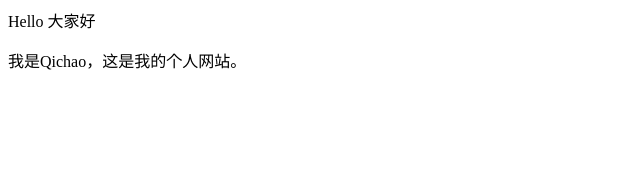
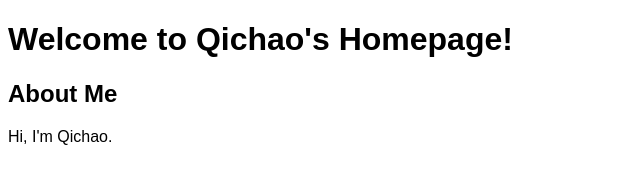
Before and after one commit to qichaos-wang/qichaos-wang.github.io, a plain HTML site: page index.html in a window 1280 px wide. Shown: the whole page, without its empty margins (0-640 px from the left). Drawn offline with Linux system fonts and the light colour scheme.

Commit message:
init index.html

```diff
--- a/index.html
+++ b/index.html
@@ -1,2 +1,22 @@
-<p>Hello 大家好</p>
-<p>我是Qichao，这是我的个人网站。 </p>
+<!DOCTYPE html>
+<html>
+<head>
+    <title>Qichao's Homepage</title>
+    <style>
+        body {
+            font-family: Arial, sans-serif;
+        }
+    </style>
+</head>
+<body>
+    <header>
+        <h1>Welcome to Qichao's Homepage!</h1>
+    </header>
+
+    <section>
+        <h2>About Me</h2>
+        <p>Hi, I'm Qichao. </p>
+    </section>
+
+</body>
+</html>
```
